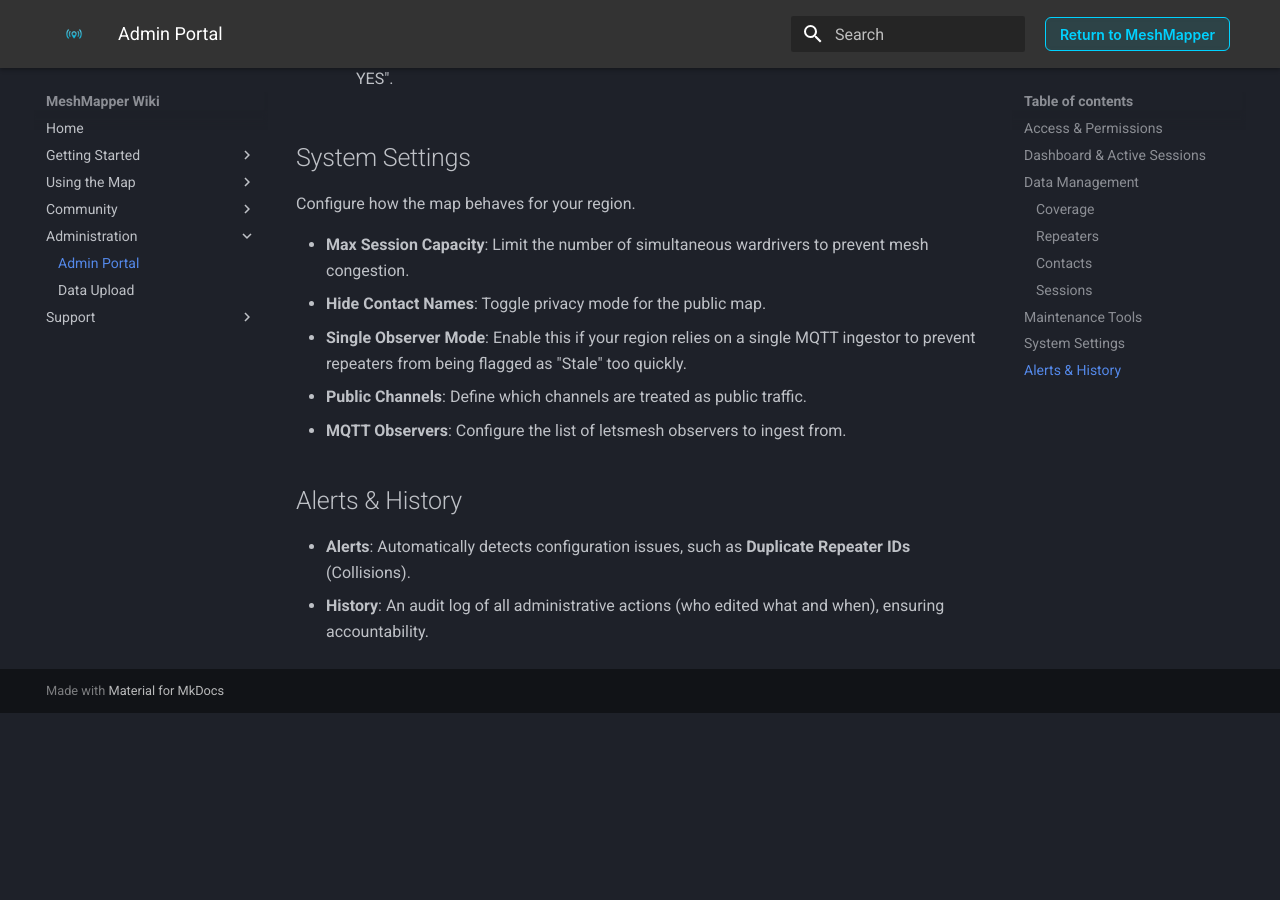
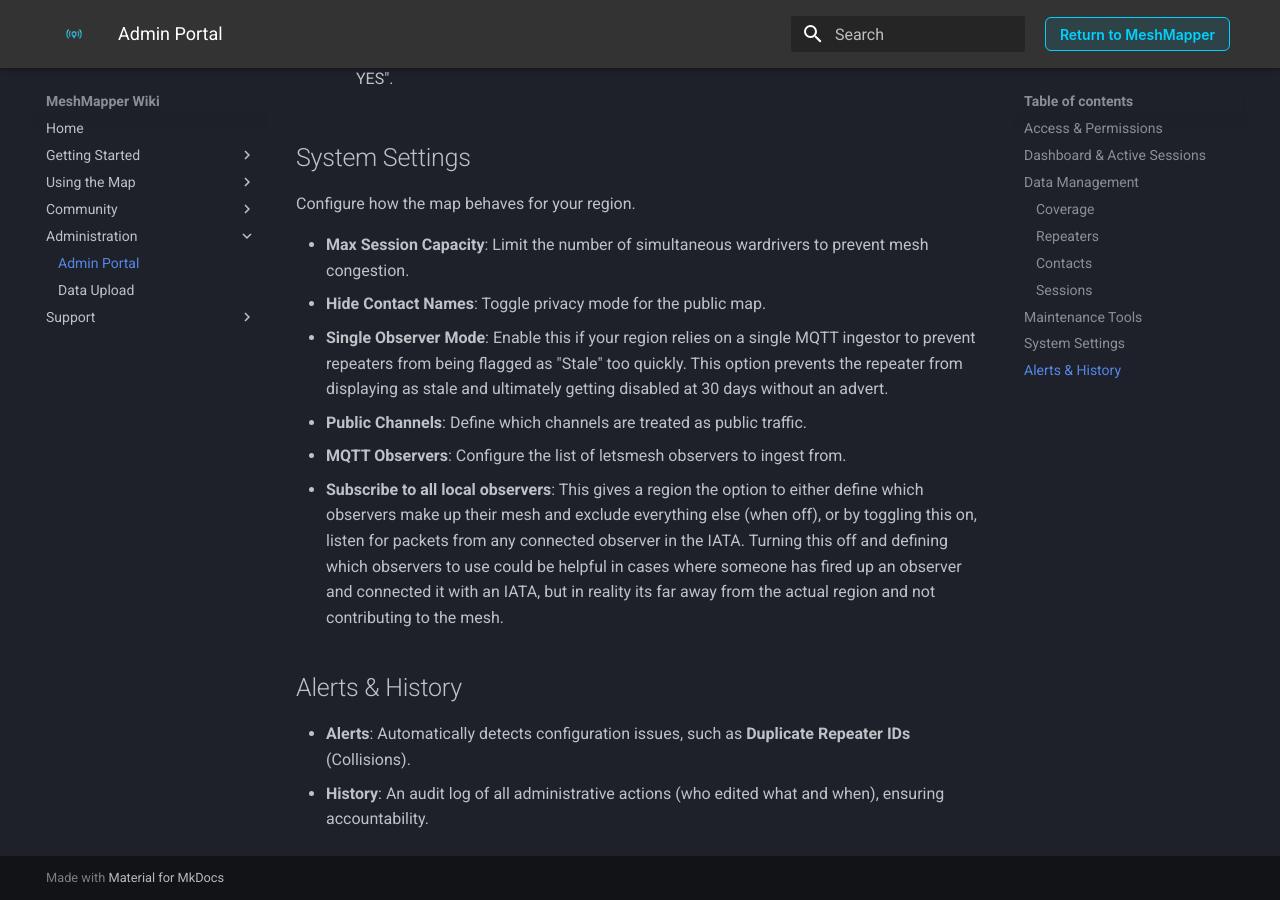
Before and after one commit to MeshMapper/MeshMapper_Wiki, an MkDocs documentation site: the page built from docs/admins.md, in a window 1280 px wide and 900 px high, scrolled down 2131 px. Built offline with MkDocs 1.6.1 and Material for MkDocs 9.7.7, drawn with Linux system fonts in a browser that asks for light colours; before the commit the page ends 2844 px from its top, so only the background shows below that.

Commit message:
Added writeup for Subscribe to all local observers

```diff
--- a/docs/admins.md
+++ b/docs/admins.md
@@ -71,9 +71,10 @@
 
   - **Max Session Capacity**: Limit the number of simultaneous wardrivers to prevent mesh congestion.
   - **Hide Contact Names**: Toggle privacy mode for the public map.
-  - **Single Observer Mode**: Enable this if your region relies on a single MQTT ingestor to prevent repeaters from being flagged as "Stale" too quickly.
+  - **Single Observer Mode**: Enable this if your region relies on a single MQTT ingestor to prevent repeaters from being flagged as "Stale" too quickly. This option prevents the repeater from displaying as stale and ultimately getting disabled at 30 days without an advert.
   - **Public Channels**: Define which channels are treated as public traffic.
   - **MQTT Observers**: Configure the list of letsmesh observers to ingest from.
+  - **Subscribe to all local observers**: This gives a region the option to either define which observers make up their mesh and exclude everything else (when off), or by toggling this on, listen for packets from any connected observer in the IATA. Turning this off and defining which observers to use could be helpful in cases where someone has fired up an observer and connected it with an IATA, but in reality its far away from the actual region and not contributing to the mesh.
 
 ## Alerts & History
 
```
